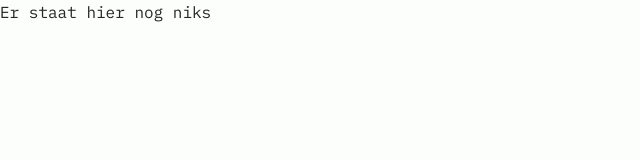
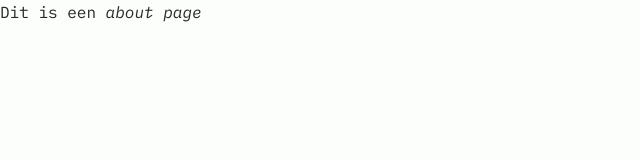
Before and after one commit to daandobber/mijnsite, an Astro site: page /about in a window 1280 px wide. Shown: the full height of the page, 0-640 px from the left. Built offline with nearby package versions, Linux system fonts and the light colour scheme; Astro itself is replaced by a stand-in of ours.

Commit message:
Update src/pages/about.md (via Pages CMS)

```diff
--- a/src/pages/about.md
+++ b/src/pages/about.md
@@ -2,4 +2,4 @@
 layout: ../layouts/Layout.astro
 title: Hallo
 ---
-Er staat hier nog niks
+Dit is een _about page_
```
